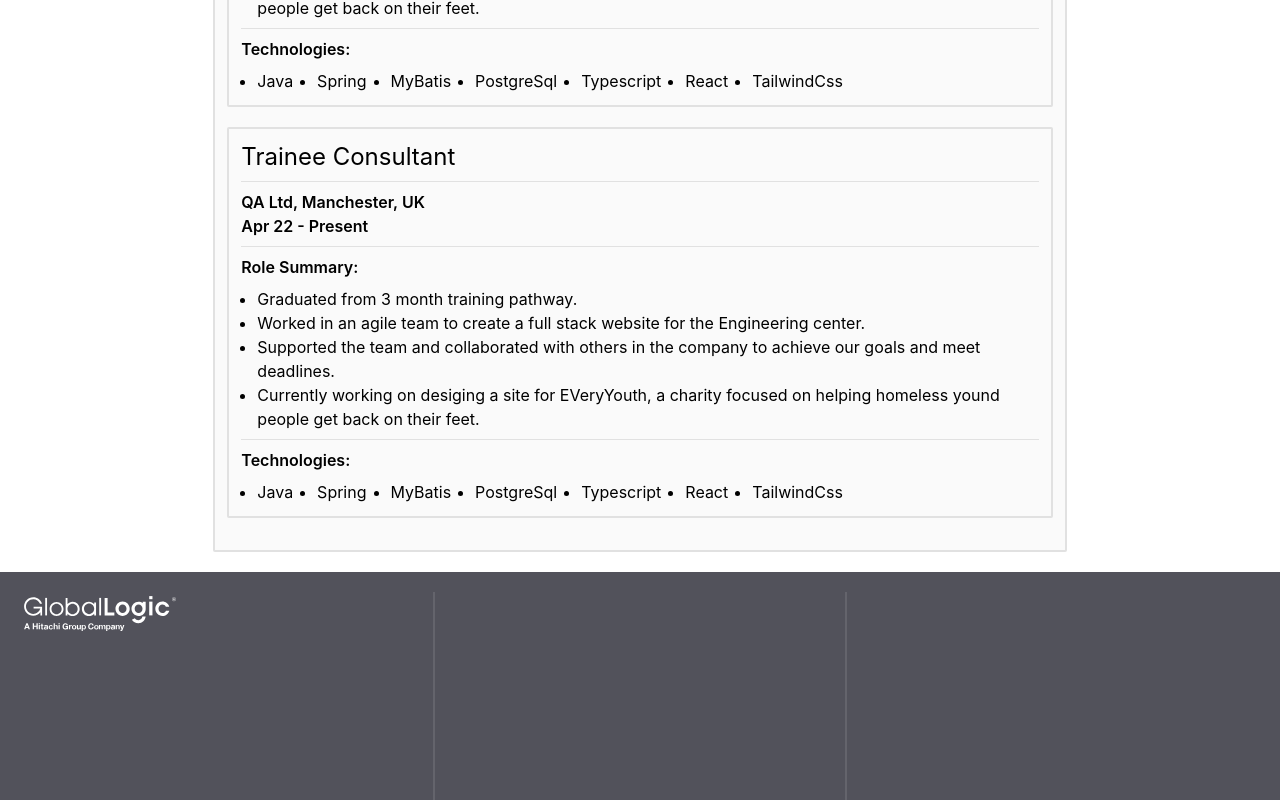
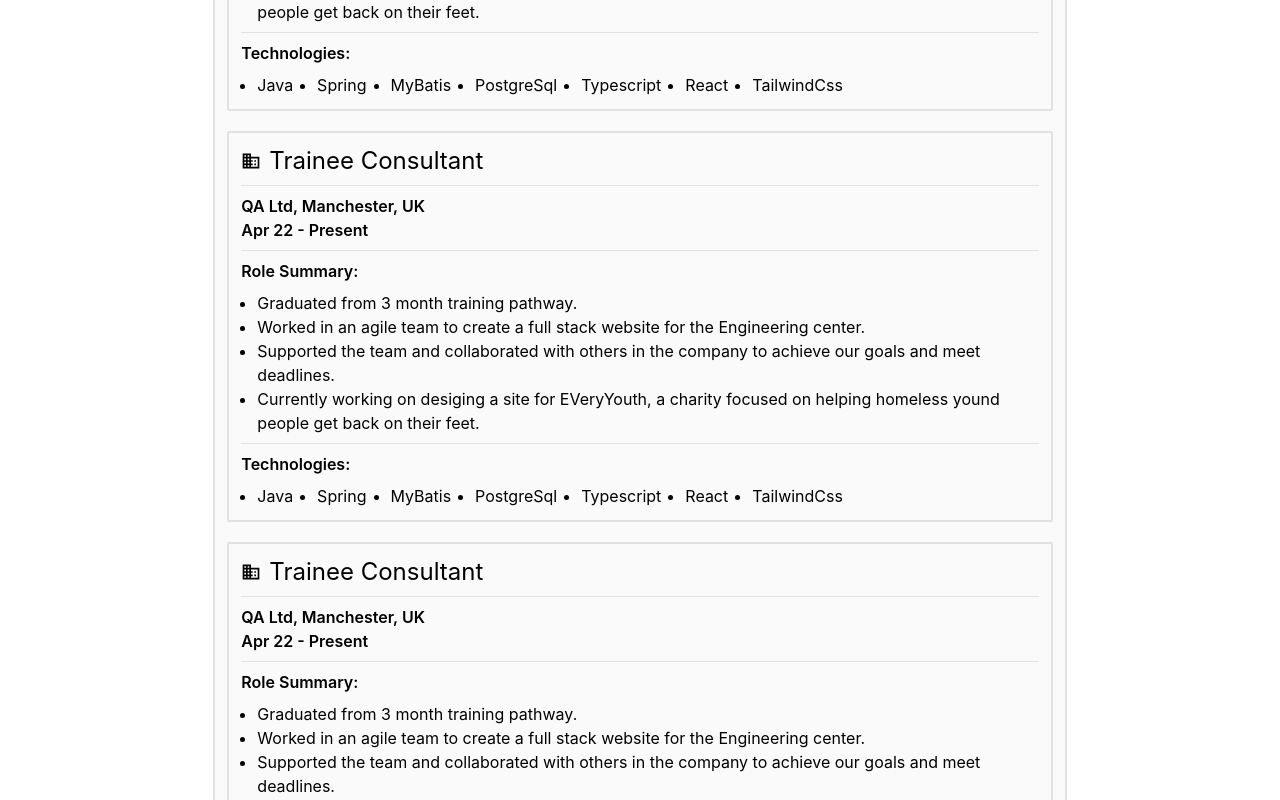
Before and after one commit to thomas-ayling/profiles-page-fe, a React (Create React App) app: page /profile in a window 1280 px wide. Shown: the part 980-1780 px from the top of the page. Built offline with nearby package versions, Linux system fonts and the light colour scheme.

Commit message:
Done for the weekend

```diff
--- a/src/components/profiles/ProfileSection.tsx
+++ b/src/components/profiles/ProfileSection.tsx
@@ -4,12 +4,14 @@
 type Props = {
   children: ReactNode;
   title: string;
+  icon?: ReactNode;
 };
 
-const ProfileSection = ({ children, title }: Props) => {
+const ProfileSection = ({ children, title, icon }: Props) => {
   return (
     <div className='flex flex-col w-full px-3 py-1 my-5 border-2 rounded-sm bg-zinc-50 border-black/10'>
-      <div className='w-full'>
+      <div className='flex items-center w-h-full'>
+        {icon ? <span className='mr-2 '>{icon}</span> : null}
         <h1 className='py-2 text-2xl'>{title}</h1>
       </div>
       <hr />
--- a/src/components/profiles/experience/Experience.tsx
+++ b/src/components/profiles/experience/Experience.tsx
@@ -24,17 +24,31 @@
       \n- Currently working on desiging a site for EVeryYouth, a charity focused on helping homeless yound people get back on their feet.`,
       technologies: ['Java', 'Spring', 'MyBatis', 'PostgreSql', 'Typescript', 'React', 'TailwindCss'],
     },
+    {
+      company: 'QA Ltd, Manchester, UK',
+      title: 'Trainee Consultant',
+      timeline: 'Apr 22 - Present',
+      summary: `- Graduated from 3 month training pathway.
+      \n- Worked in an agile team to create a full stack website for the Engineering center.
+      \n- Supported the team and collaborated with others in the company to achieve our goals and meet deadlines.
+      \n- Currently working on desiging a site for EVeryYouth, a charity focused on helping homeless yound people get back on their feet.`,
+      technologies: ['Java', 'Spring', 'MyBatis', 'PostgreSql', 'Typescript', 'React', 'TailwindCss'],
+    },
   ];
 
   return (
     <div>
       <ProfileSection title='Experience'>
-      {experienceData.map((data) => (
-        <ExperienceBlock data={data} />
-      ))}
+        {experienceData.map((data, index) => {
+          const className = index === 0 ? '-mt-5' : index === experienceData.length - 1 ? '-mb-5' : '';
+          return (
+            <div className={className}>
+              <ExperienceBlock data={data} />
+            </div>
+          );
+        })}
       </ProfileSection>
     </div>
-
   );
 };
 
--- a/src/components/profiles/experience/ExperienceBlock.tsx
+++ b/src/components/profiles/experience/ExperienceBlock.tsx
@@ -1,4 +1,5 @@
 import React from 'react';
+import { MdBusiness } from 'react-icons/md';
 import Markdown from '../../markdown/Markdown';
 import ProfileSection from '../ProfileSection';
 import { ExperienceDataType } from './ExperienceDataType';
@@ -7,7 +8,7 @@
 
 const ExperienceBlock = ({ data }: Props) => {
   return (
-    <ProfileSection title={data.title}>
+    <ProfileSection title={data.title} icon={<MdBusiness className='w-5 h-5' />}>
       <h1 className='font-semibold'>{data.company}</h1>
       <h2 className='font-semibold'>{data.timeline}</h2>
       <hr className='my-2' />
--- a/src/components/profiles/summary/Summary.tsx
+++ b/src/components/profiles/summary/Summary.tsx
@@ -5,7 +5,7 @@
 const Summary = () => {
   const text = `Hi there,
     \nI am a backend Software Developer working with GlobalLogic in order to help our clients create robust systems solutions.
-    \nI have great people skills and experience developing in Java, Spring, Typescript and React.
+    \nI have great people skills and experience developing full stack applications in Java, Spring, Typescript and React.
     \n- Full stack application develpoment
     \n- Team management
     \n- Practiced agile methodologies
```
